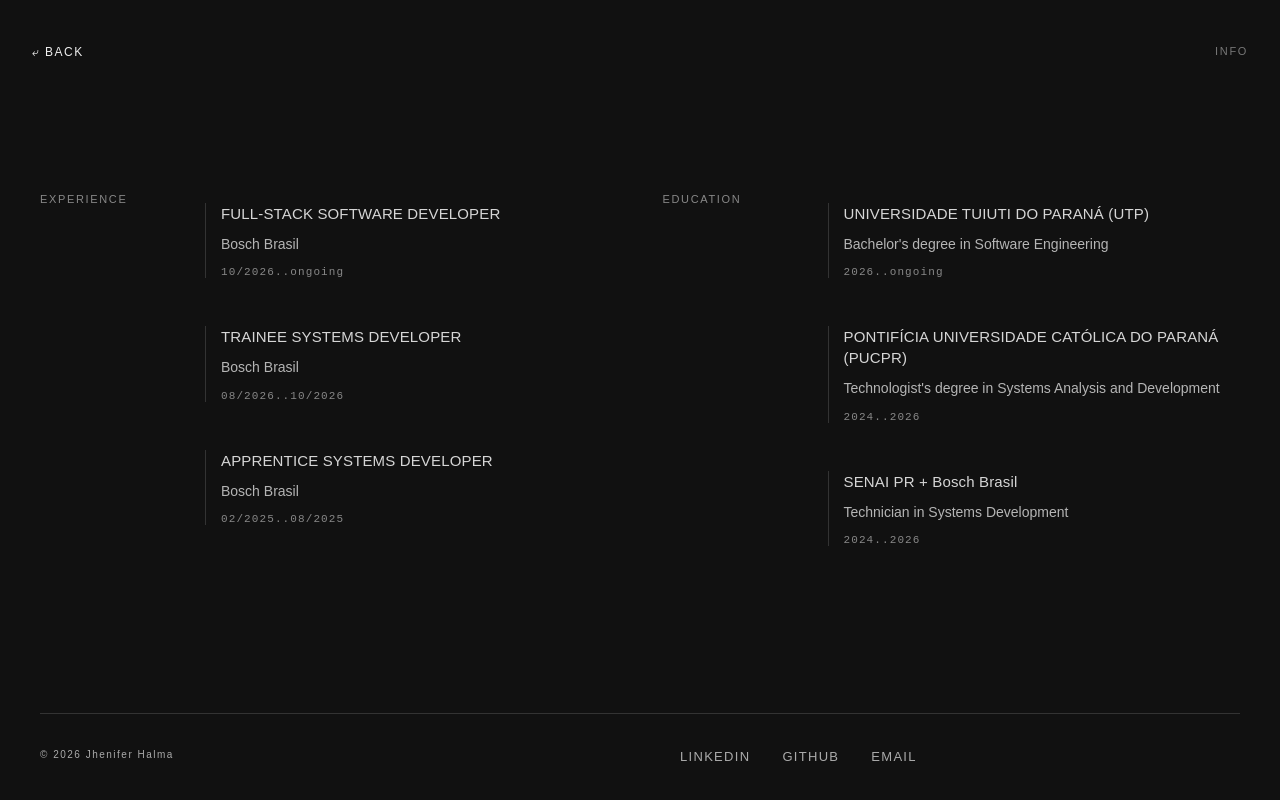
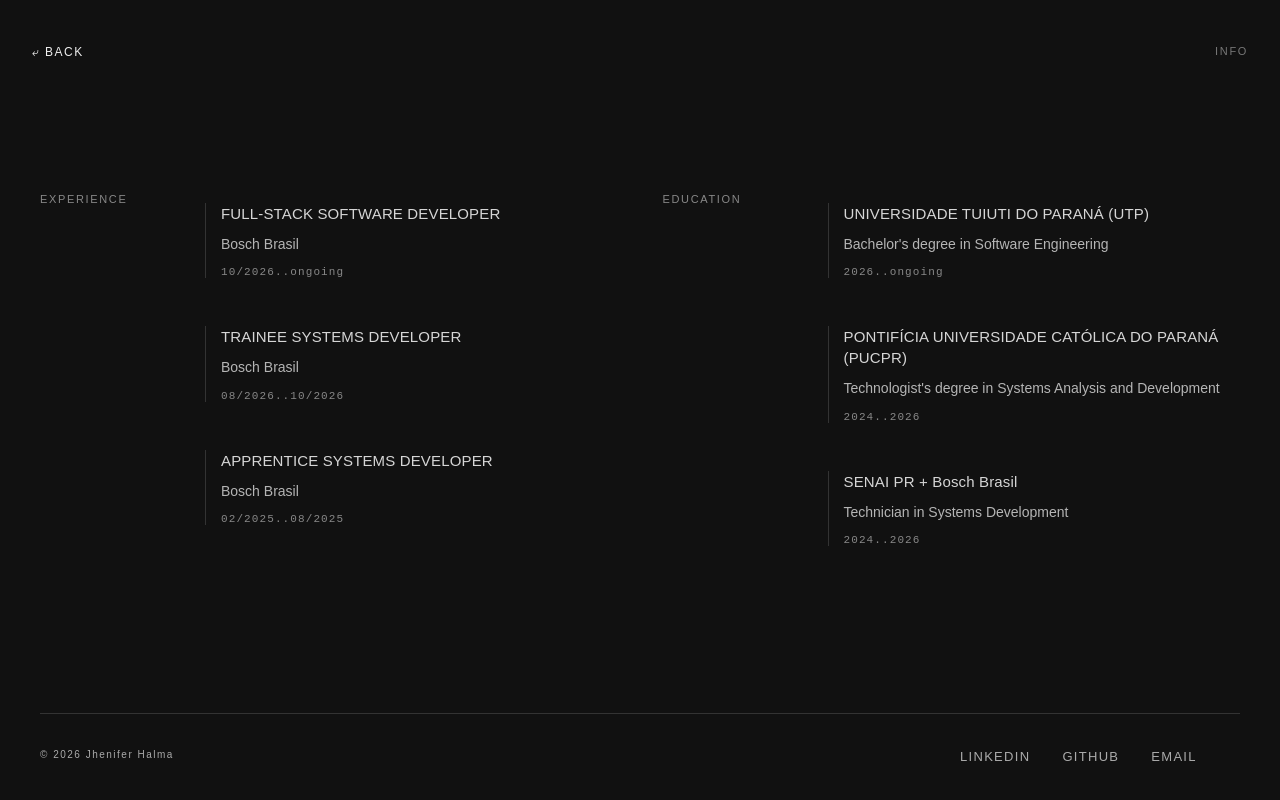
Before and after one commit to jheniferhlm/portfolio, a React (Vite) app in the folder portfolio/: page / in a window 1280 px wide. Shown: the part 787-1587 px from the top of the page. Built offline with nearby package versions, Linux system fonts and the light colour scheme.

Commit message:
style: improved footer css

```diff
--- a/portfolio/src/components/Footer/index.css
+++ b/portfolio/src/components/Footer/index.css
@@ -1,6 +1,4 @@
 .footer {
-    display: flex;
-    align-items: center;
     width: 100%;
     padding: 100px 32px 32px;
     box-sizing: border-box;
@@ -16,9 +14,8 @@
     padding: 35px 0 20px;
     border-top: 1px solid #333;
     display: grid;
-    grid-template-columns: 1fr 1fr;
+    grid-template-columns: 1.5fr 0.5fr;
     gap: 80px;
-    justify-content: space-between;
 }
 
 .footer-title span {
```
